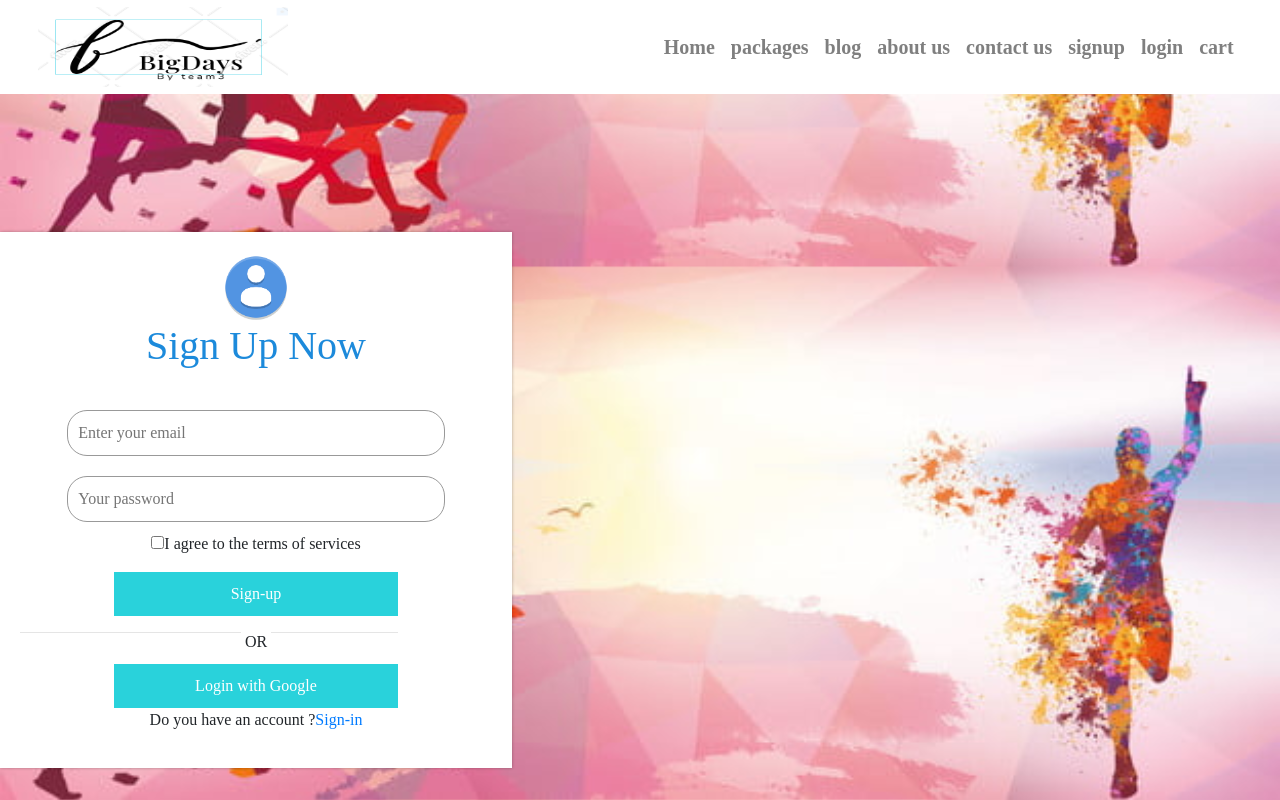
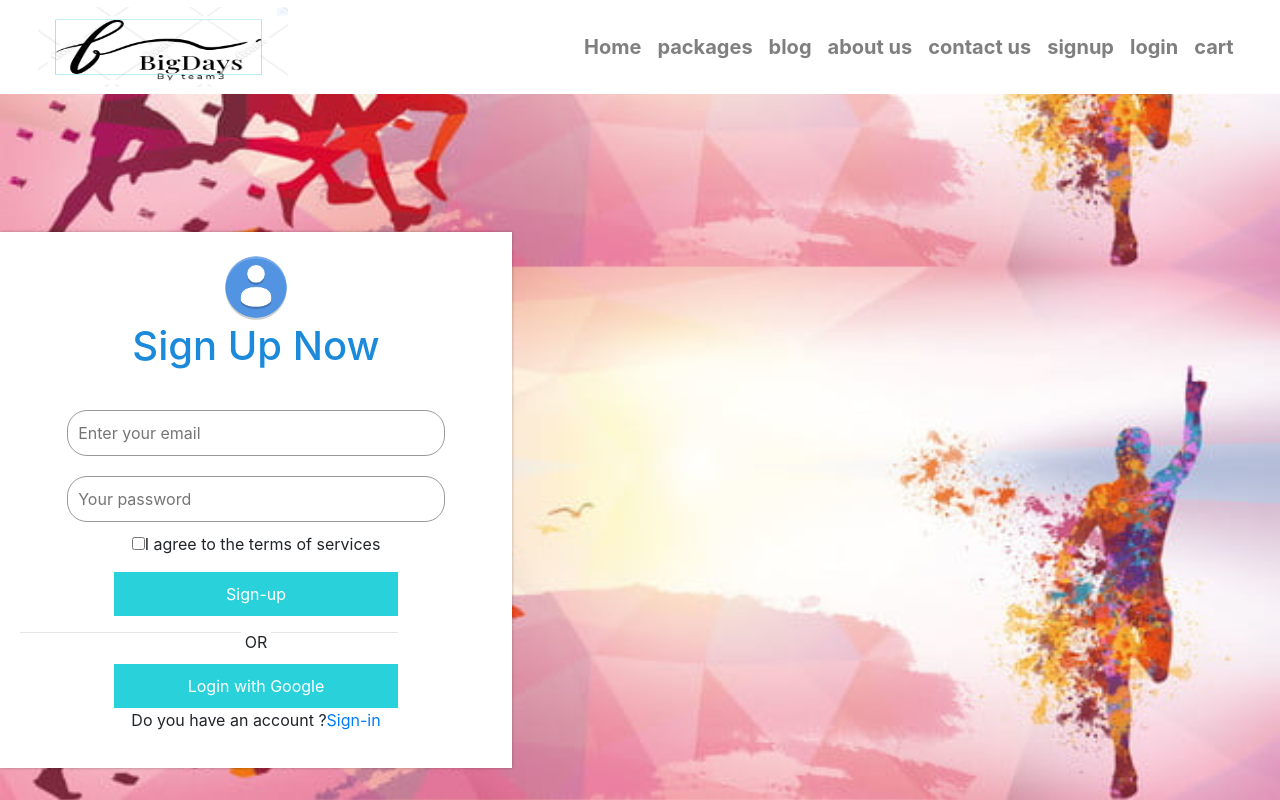
Before and after one commit to gowthamikethavarapu/eventManagement, a plain HTML site: page signup.html in a window 1280 px wide. Drawn offline with nearby package versions, Linux system fonts and the light colour scheme.

Commit message:
Update signup.css

```diff
--- a/signup.css
+++ b/signup.css
@@ -69,7 +69,7 @@ hr{
 *{
     box-sizing: border-box;
     margin: 0;
-    font-family:"didot-w01-italic,serif";
+    font-family:serif";
  }
 .navbar{
     display: flex;
```
